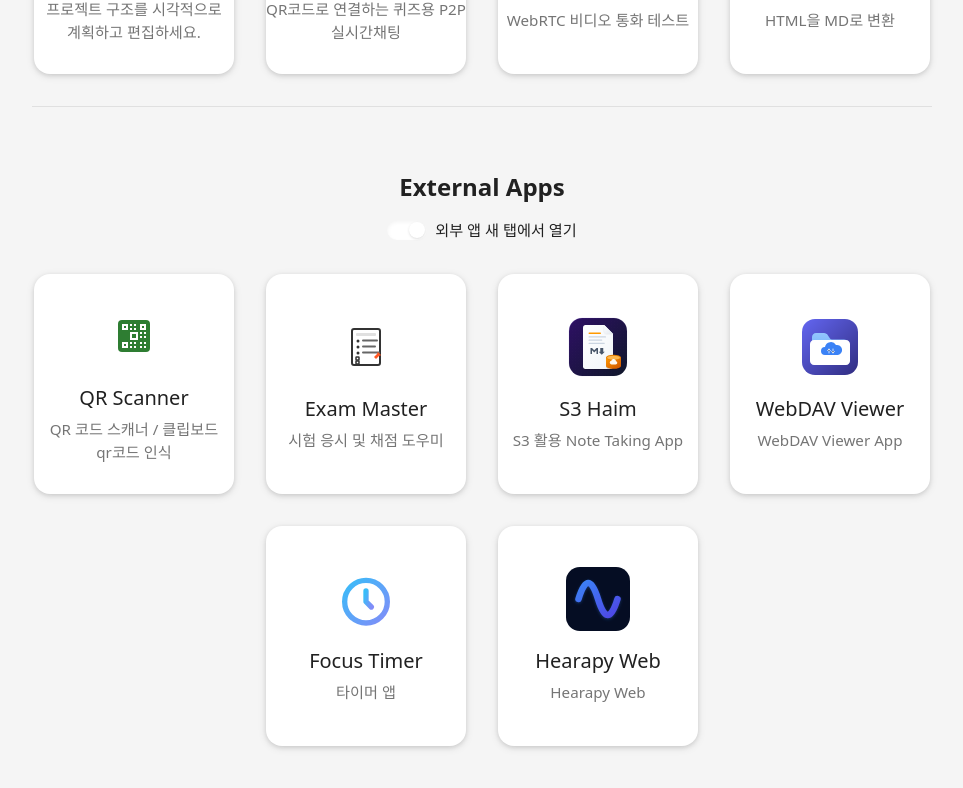
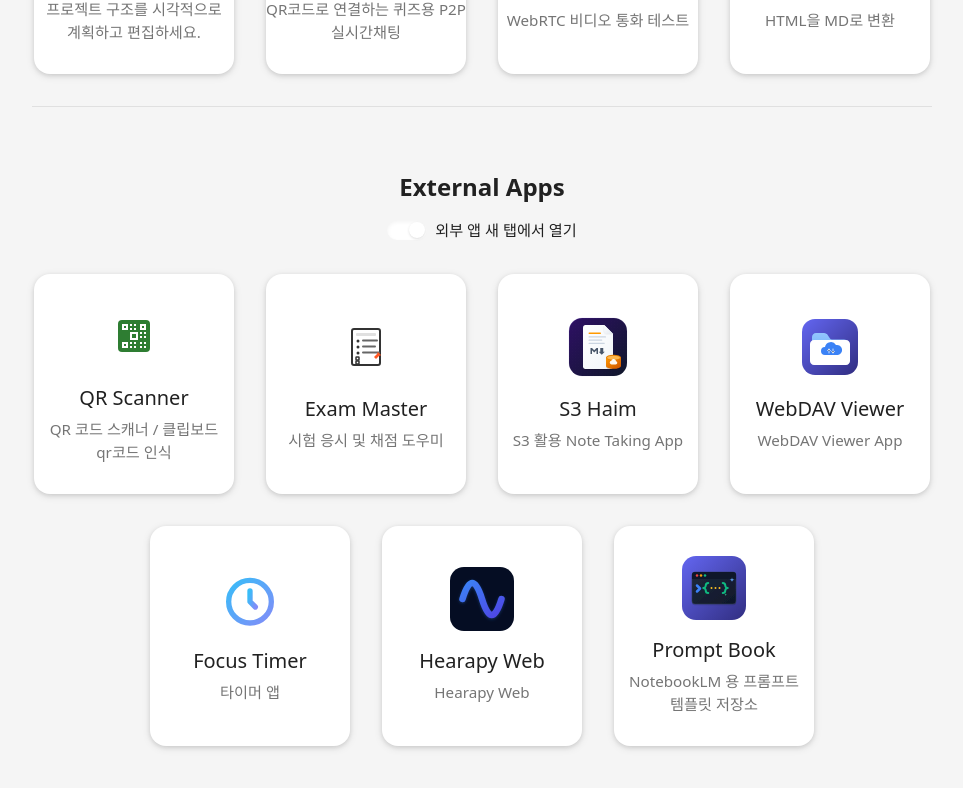
Before and after one commit to explainpark101/explainpark101.github.io, a Vue app: page / in a window 1280 px wide. Shown: the part 755-1543 px from the top of the page, without its empty margins (158-1121 px from the left). Built offline with nearby package versions, Linux system fonts and the light colour scheme; a web font is replaced by a local one.

Commit message:
feat: add PromptBookIcon component and update home app links metadata to include Prompt Book entry

```diff
--- /dev/null
+++ b/src/components/icons/PromptBookIcon.vue
@@ -0,0 +1,54 @@
+<template>
+
+<svg width="512" height="512" viewBox="0 0 512 512" xmlns="http://www.w3.org/2000/svg">
+  <!-- 배경 그라데이션 및 그림자 효과 정의 -->
+  <defs>
+    <linearGradient id="bgGrad" x1="0%" y1="0%" x2="100%" y2="100%">
+      <stop offset="0%" stop-color="#1E3A8A" /> <!-- 진한 파란색 -->
+      <stop offset="100%" stop-color="#0F172A" /> <!-- 어두운 슬레이트 -->
+    </linearGradient>
+    <linearGradient id="terminalGrad" x1="0%" y1="0%" x2="100%" y2="100%">
+      <stop offset="0%" stop-color="#1E293B" />
+      <stop offset="100%" stop-color="#0F172A" />
+    </linearGradient>
+    <filter id="shadow" x="-10%" y="-10%" width="120%" height="120%">
+      <feDropShadow dx="0" dy="16" stdDeviation="24" flood-color="#000000" flood-opacity="0.4"/>
+    </filter>
+  </defs>
+
+  <!-- 앱 아이콘 외곽 (둥근 사각형 기반) -->
+  <rect width="512" height="512" rx="112" fill="url(#bgGrad)" />
+
+  <!-- 터미널/코드 에디터 창 배경 -->
+  <rect x="80" y="128" width="352" height="256" rx="24" fill="url(#terminalGrad)" filter="url(#shadow)" stroke="#334155" stroke-width="4" />
+
+  <!-- 에디터 상단 헤더 바 -->
+  <path d="M 80 152 Q 80 128 104 128 L 408 128 Q 432 128 432 152 L 432 184 L 80 184 Z" fill="#0F172A" />
+
+  <!-- 에디터 제어 버튼 (신호등 색상) -->
+  <circle cx="120" cy="156" r="10" fill="#EF4444" /> <!-- 빨강 -->
+  <circle cx="152" cy="156" r="10" fill="#F59E0B" /> <!-- 노랑 -->
+  <circle cx="184" cy="156" r="10" fill="#10B981" /> <!-- 초록 -->
+
+  <!-- 프롬프트 기호 ( > ) -->
+  <path d="M 120 236 L 144 260 L 120 284" fill="none" stroke="#3B82F6" stroke-width="20" stroke-linecap="round" stroke-linejoin="round" />
+
+  <!-- 중괄호 기호 좌측 ( { ) -->
+  <path d="M 210 216 Q 190 216 190 236 C 190 246 180 256 170 256 C 180 256 190 266 190 276 Q 190 296 210 296" fill="none" stroke="#10B981" stroke-width="16" stroke-linecap="round" stroke-linejoin="round" />
+
+  <!-- 템플릿 변수를 의미하는 내부 점 3개 ( ... ) -->
+  <circle cx="236" cy="256" r="8" fill="#FBBF24" />
+  <circle cx="268" cy="256" r="8" fill="#FBBF24" />
+  <circle cx="300" cy="256" r="8" fill="#FBBF24" />
+
+  <!-- 중괄호 기호 우측 ( } ) -->
+  <path d="M 326 216 Q 346 216 346 236 C 346 246 356 256 366 256 C 356 256 346 266 346 276 Q 346 296 326 296" fill="none" stroke="#10B981" stroke-width="16" stroke-linecap="round" stroke-linejoin="round" />
+
+  <!-- 생성(AI 연동)을 상징하는 반짝임 효과 1 -->
+  <path d="M 380 190 Q 400 190 400 170 Q 400 190 420 190 Q 400 190 400 210 Q 400 190 380 190 Z" fill="#60A5FA" />
+
+  <!-- 생성(AI 연동)을 상징하는 반짝임 효과 2 -->
+  <path d="M 340 310 Q 350 310 350 300 Q 350 310 360 310 Q 350 310 350 320 Q 350 310 340 310 Z" fill="#34D399" />
+</svg>
+
+</template>
--- a/src/data/homeAppLinks.js
+++ b/src/data/homeAppLinks.js
@@ -16,6 +16,7 @@
 import WebDavViewerIcon from '@/components/icons/WebDavViewerIcon.vue';
 import FocusTimerIcon from '@/components/icons/FocusTimerIcon.vue';
 import HearapyWebIcon from '@/components/icons/HearapyWebIcon.vue';
+import PromptBookIcon from '@/components/icons/PromptBookIcon.vue';
 
 /**
  * 홈 화면에 표시할 앱 카드 메타데이터.
@@ -47,4 +48,5 @@
   { href: '/webdav-viewer', icon: WebDavViewerIcon, title: 'WebDAV Viewer', description: 'WebDAV Viewer App' },
   { href: 'https://focus-timer.jaehyung101.biz/', icon: FocusTimerIcon, title: 'Focus Timer', description: '타이머 앱' },
   { href: '/hearapy-web', icon: HearapyWebIcon, title: 'Hearapy Web', description: 'Hearapy Web' },
+  { href: '/prompt-book', icon: PromptBookIcon, title: 'Prompt Book', description: 'NotebookLM 용 프롬프트 템플릿 저장소' },
 ];
```
